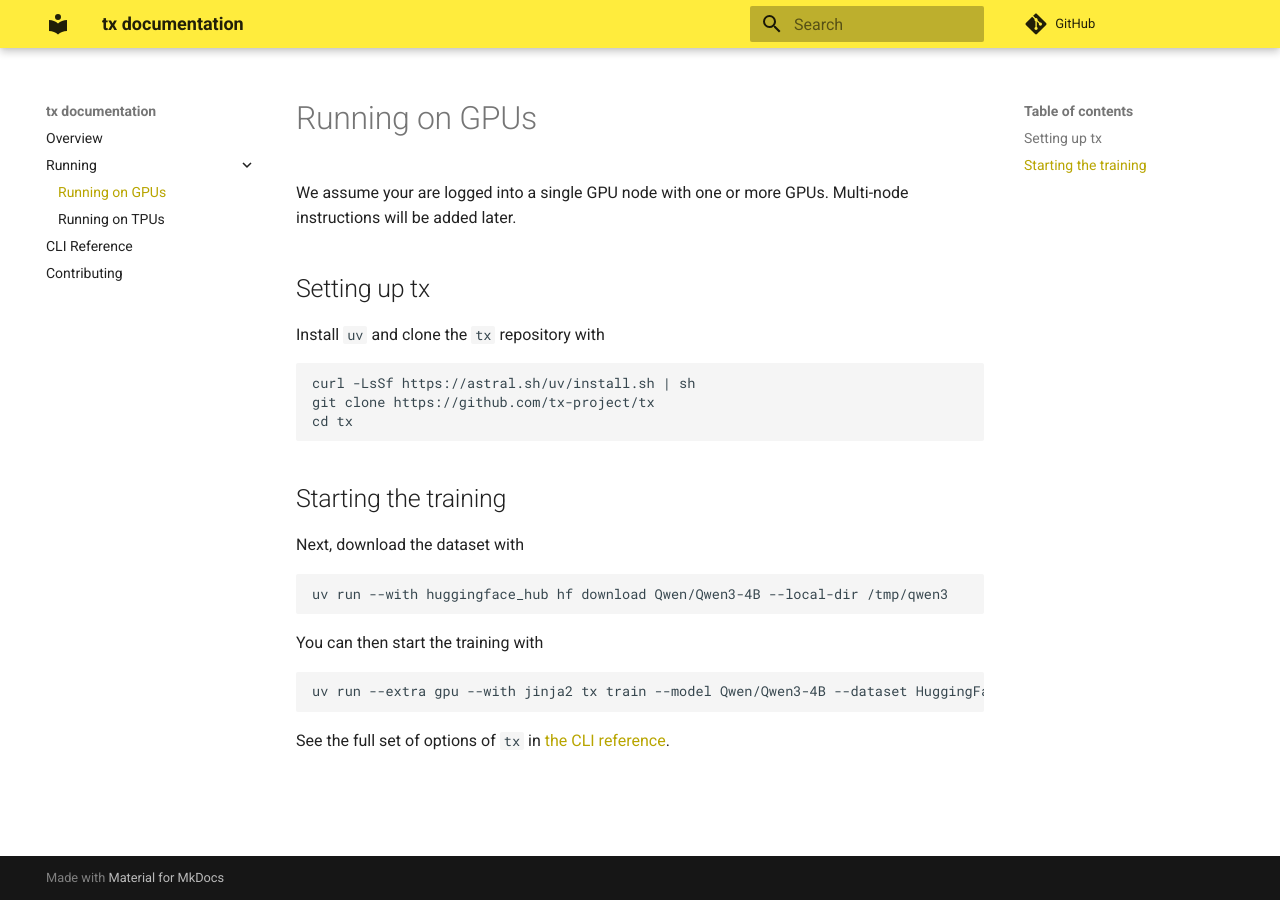
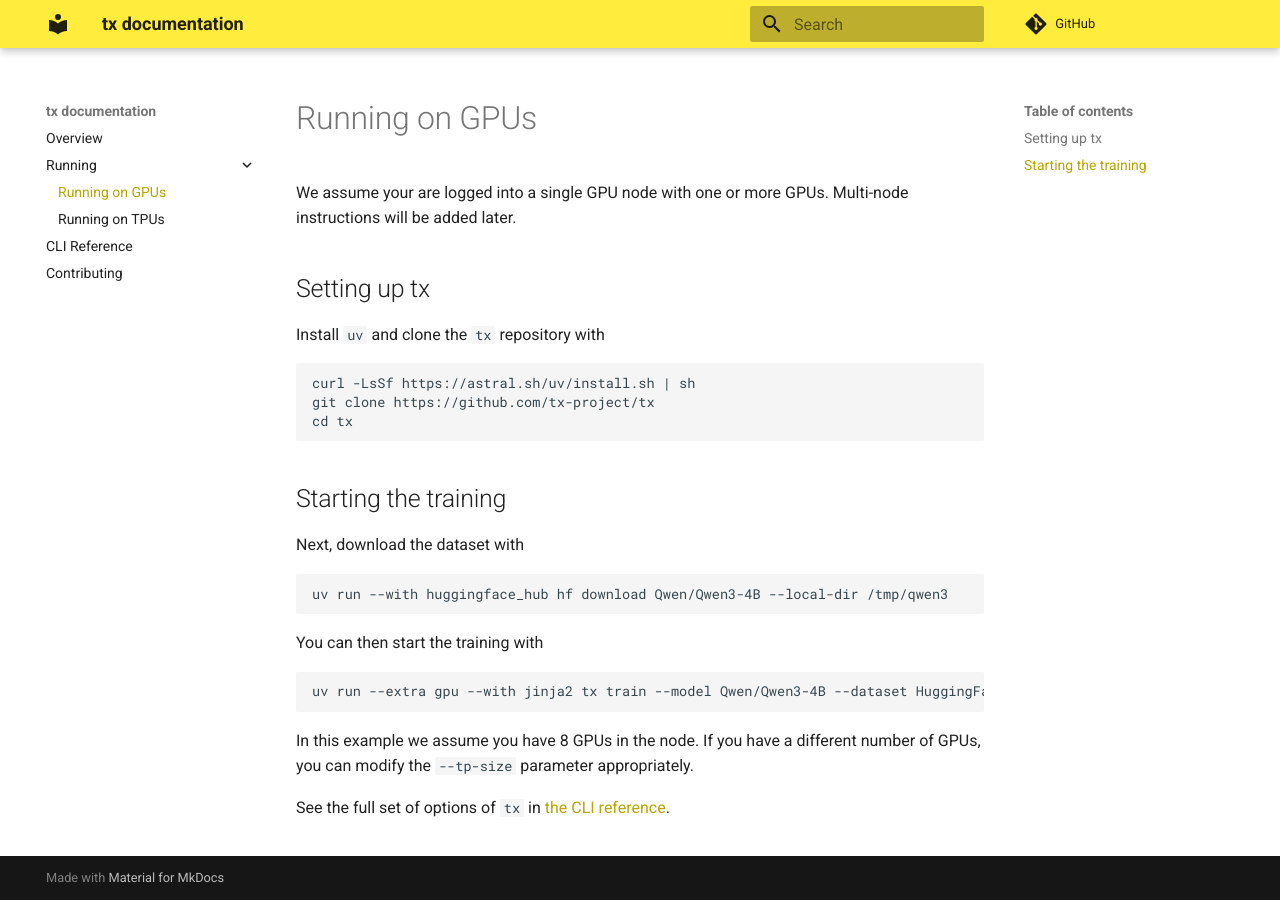
Before and after one commit to tx-project/tx, an MkDocs documentation site: the page built from docs/running/gpus.md, in a window 1280 px wide. Built offline with MkDocs 1.6.1 and Material for MkDocs 9.7.7, drawn with Linux system fonts in a browser that asks for light colours; comment, search, counter and statistics services are not loaded.

Commit message:
update documentation

````diff
--- a/docs/running/gpus.md
+++ b/docs/running/gpus.md
@@ -27,4 +27,6 @@
 uv run --extra gpu --with jinja2 tx train --model Qwen/Qwen3-4B --dataset HuggingFaceH4/ultrachat_200k --loader tx.loaders.chat --split train_sft --output-dir /tmp/ultrachat --batch-size 8 --load-checkpoint-path /tmp/qwen3 --tp-size 8
 ```
 
+In this example we assume you have 8 GPUs in the node. If you have a different number of GPUs, you can modify the `--tp-size` parameter appropriately.
+
 See the full set of options of `tx` in [the CLI reference](../reference.md).
````
